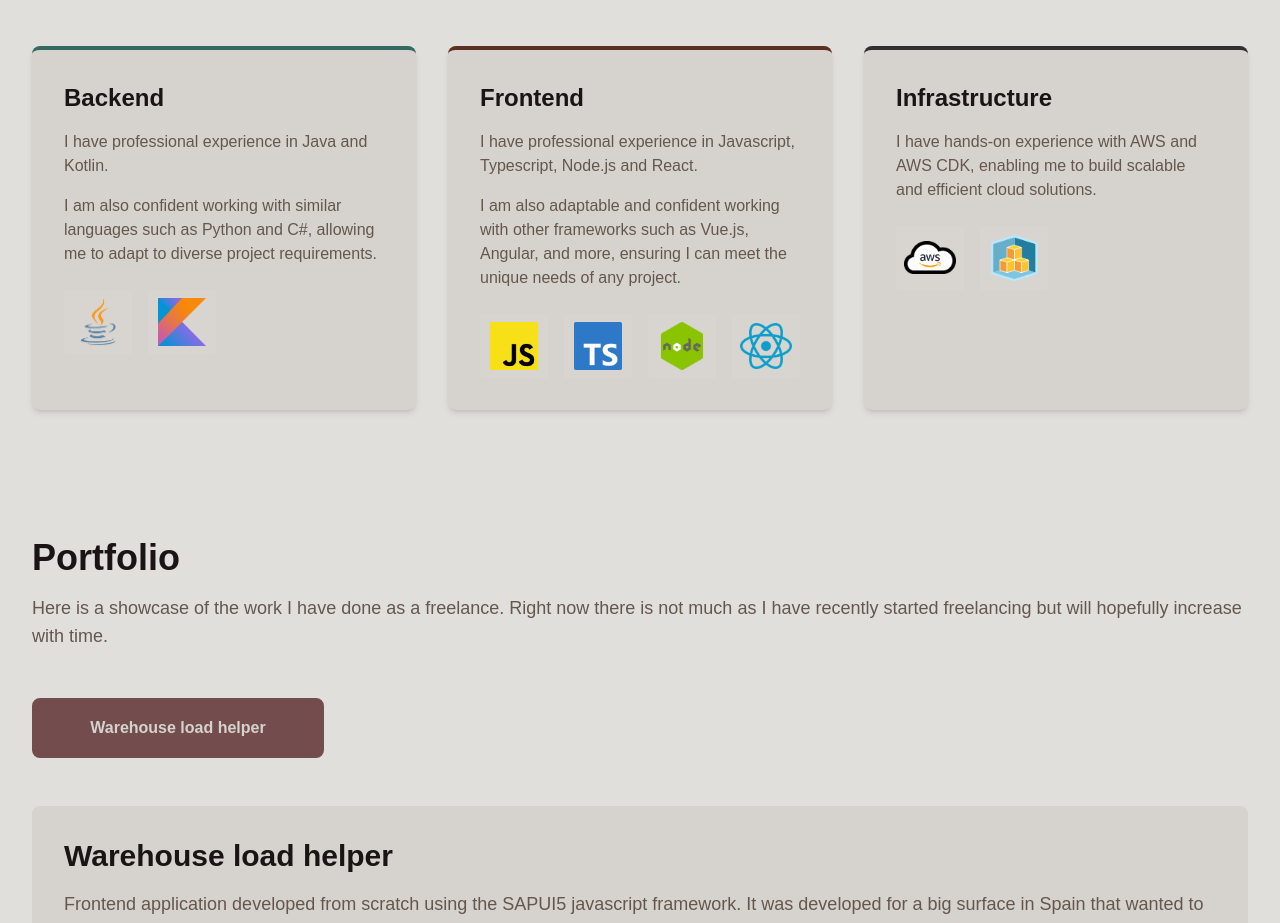
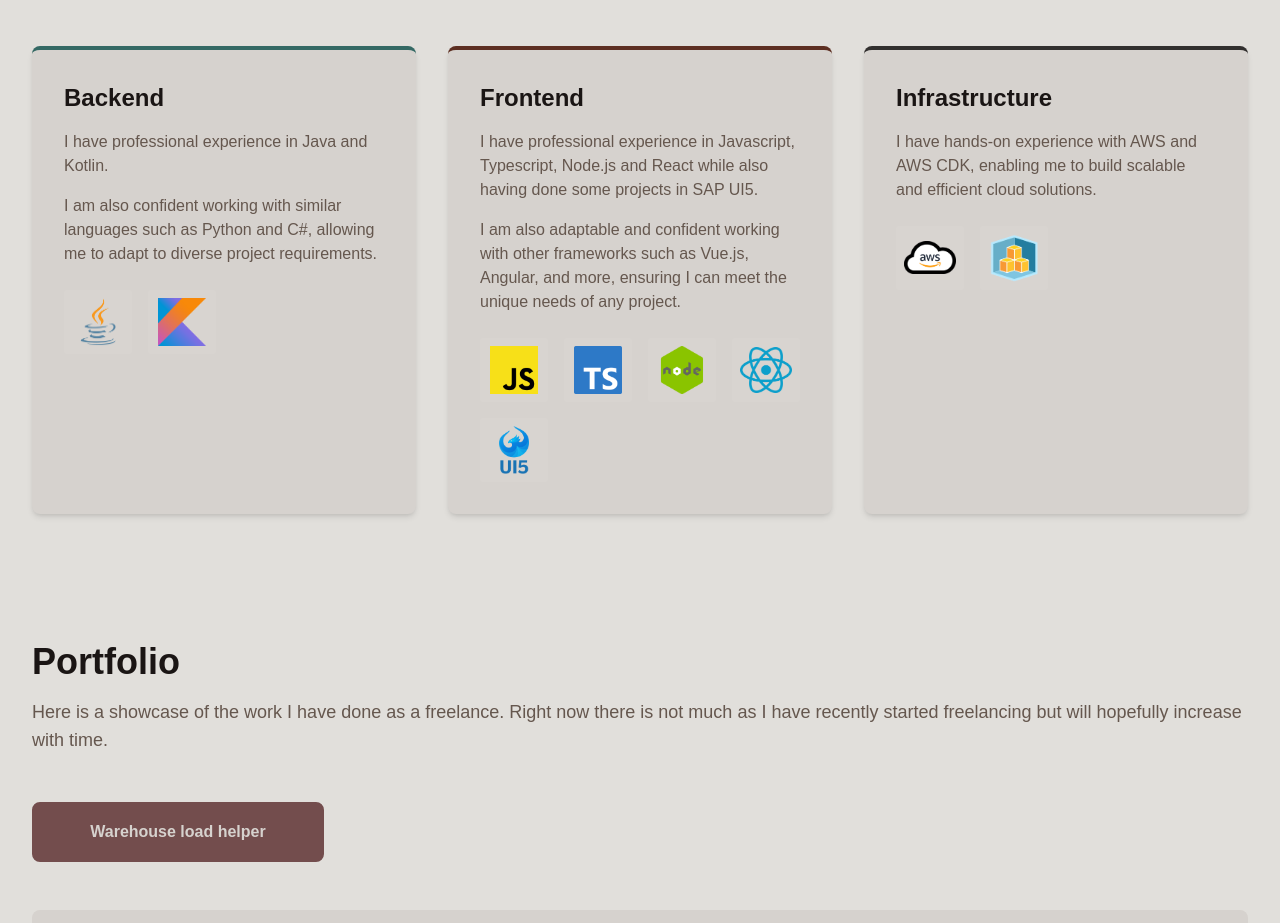
Before and after one commit to pablopenna/rockmary, a Next.js app: page / in a window 1280 px wide. Shown: the part 1260-2183 px from the top of the page. Built offline with nearby package versions, Linux system fonts and the light colour scheme.

Commit message:
feat: add mention to SAPUI5

```diff
--- a/src/app/components/Technologies.tsx
+++ b/src/app/components/Technologies.tsx
@@ -19,6 +19,7 @@ const FRONTEND_ICONS: Array<TechnologyIconProps> = [
   {imgName: 'Typescript', imgSrc: '/Typescript.png'},
   {imgName: 'Node.js', imgSrc: '/Node.png'},
   {imgName: 'React', imgSrc: '/React.png'},
+  {imgName: 'SAPUI5', imgSrc: '/sapui5.png'},
 ];
 
 const INFRA_ICONS: Array<TechnologyIconProps> = [
@@ -45,7 +46,7 @@ export default function Technologies({ locale }: TechnologiesProps) {
 
         <div className="grid md:grid-cols-3 gap-8">
           {/* Backend */}
-          <div className="bg-base p-8 rounded-lg shadow-md border-t-4 border-aux-1">
+          <div className="bg-base p-8 rounded-lg shadow-md hover:shadow-lg transition border-t-4 border-aux-1">
             <h3 className="text-2xl font-bold text-contrast mb-4">{t("TECHNOLOGIES_BACKEND_TITLE")}</h3>
             <p className="text-contrast-two mb-4">
               {t("TECHNOLOGIES_BACKEND_P1")}
@@ -63,7 +64,7 @@ export default function Technologies({ locale }: TechnologiesProps) {
           </div>
 
           {/* Frontend */}
-          <div className="bg-base p-8 rounded-lg shadow-md border-t-4 border-aux-2">
+          <div className="bg-base p-8 rounded-lg shadow-md hover:shadow-lg transition border-t-4 border-aux-2">
             <h3 className="text-2xl font-bold text-contrast mb-4">{t("TECHNOLOGIES_FRONTEND_TITLE")}</h3>
             <p className="text-contrast-two mb-4">
               {t("TECHNOLOGIES_FRONTEND_P1")}
@@ -81,7 +82,7 @@ export default function Technologies({ locale }: TechnologiesProps) {
           </div>
 
           {/* Infrastructure */}
-          <div className="bg-base p-8 rounded-lg shadow-md border-t-4 border-aux-3">
+          <div className="bg-base p-8 rounded-lg shadow-md hover:shadow-lg transition border-t-4 border-aux-3">
             <h3 className="text-2xl font-bold text-contrast mb-4">{t("TECHNOLOGIES_INFRA_TITLE")}</h3>
             <p className="text-contrast-two">
               {t("TECHNOLOGIES_INFRA_P1")}
--- a/src/app/i18n/translations/en.json
+++ b/src/app/i18n/translations/en.json
@@ -22,7 +22,7 @@
     "TECHNOLOGIES_BACKEND_P1": "I have professional experience in Java and Kotlin.",
     "TECHNOLOGIES_BACKEND_P2": "I am also confident working with similar languages such as Python and C#, allowing me to adapt to diverse project requirements.",
     "TECHNOLOGIES_FRONTEND_TITLE": "Frontend",
-    "TECHNOLOGIES_FRONTEND_P1": "I have professional experience in Javascript, Typescript, Node.js and React.",
+    "TECHNOLOGIES_FRONTEND_P1": "I have professional experience in Javascript, Typescript, Node.js and React while also having done some projects in SAP UI5.",
     "TECHNOLOGIES_FRONTEND_P2": "I am also adaptable and confident working with other frameworks such as Vue.js, Angular, and more, ensuring I can meet the unique needs of any project.",
     "TECHNOLOGIES_INFRA_TITLE": "Infrastructure",
     "TECHNOLOGIES_INFRA_P1": "I have hands-on experience with AWS and AWS CDK, enabling me to build scalable and efficient cloud solutions."
--- a/src/app/i18n/translations/es.json
+++ b/src/app/i18n/translations/es.json
@@ -22,7 +22,7 @@
     "TECHNOLOGIES_BACKEND_P1": "Tengo experiencia profesional en Java y Kotlin.",
     "TECHNOLOGIES_BACKEND_P2": "Sin embargo, también he trabajado con lenguajes similares como Python y C#, lo que me permite adaptarme a diversos requisitos de proyecto.",
     "TECHNOLOGIES_FRONTEND_TITLE": "Frontend",
-    "TECHNOLOGIES_FRONTEND_P1": "Tengo experiencia profesional en Javascript, Typescript, Node.js y React.",
+    "TECHNOLOGIES_FRONTEND_P1": "Tengo experiencia profesional en Javascript, Typescript, Node.js y React aunque también he hecho varios proyectos en SAP UI5.",
     "TECHNOLOGIES_FRONTEND_P2": "También soy adaptable y me siento cómodo trabajando con otros frameworks como Vue.js, Angular y demás; garantizando que puedo satisfacer las necesidades únicas de cualquier proyecto.",
     "TECHNOLOGIES_INFRA_TITLE": "Infraestructura",
     "TECHNOLOGIES_INFRA_P1": "Tengo experiencia práctica con AWS y AWS CDK, lo que me permite construir soluciones en la nube escalables y eficientes."
```
Also changed, not shown: public/sapui5.png (added).
